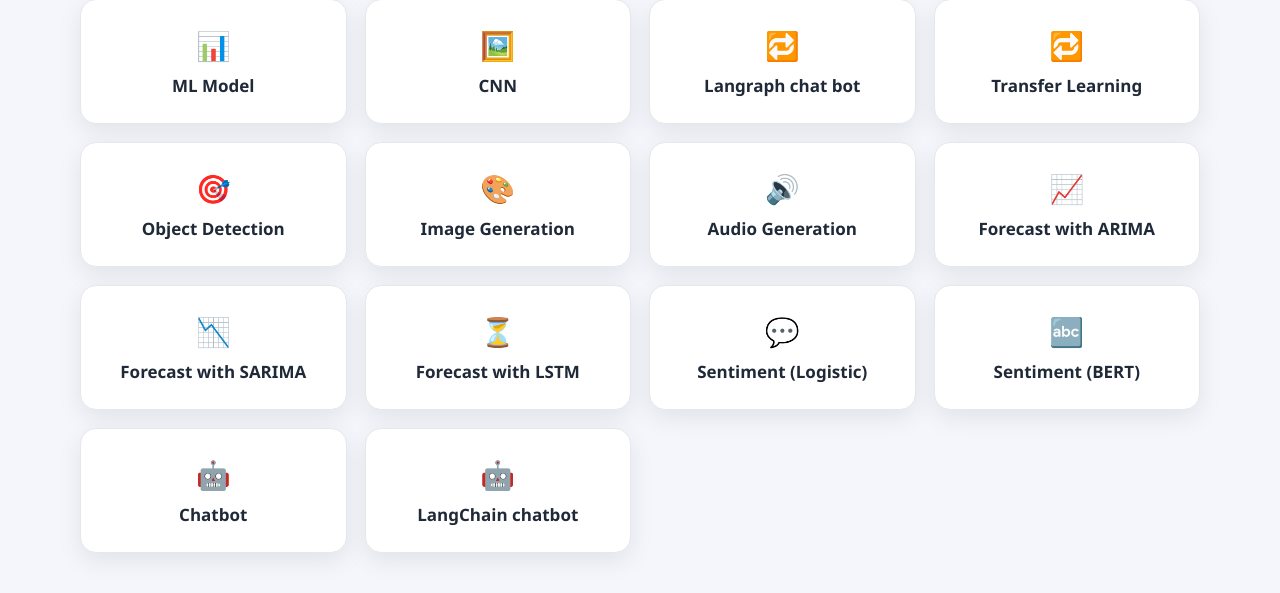
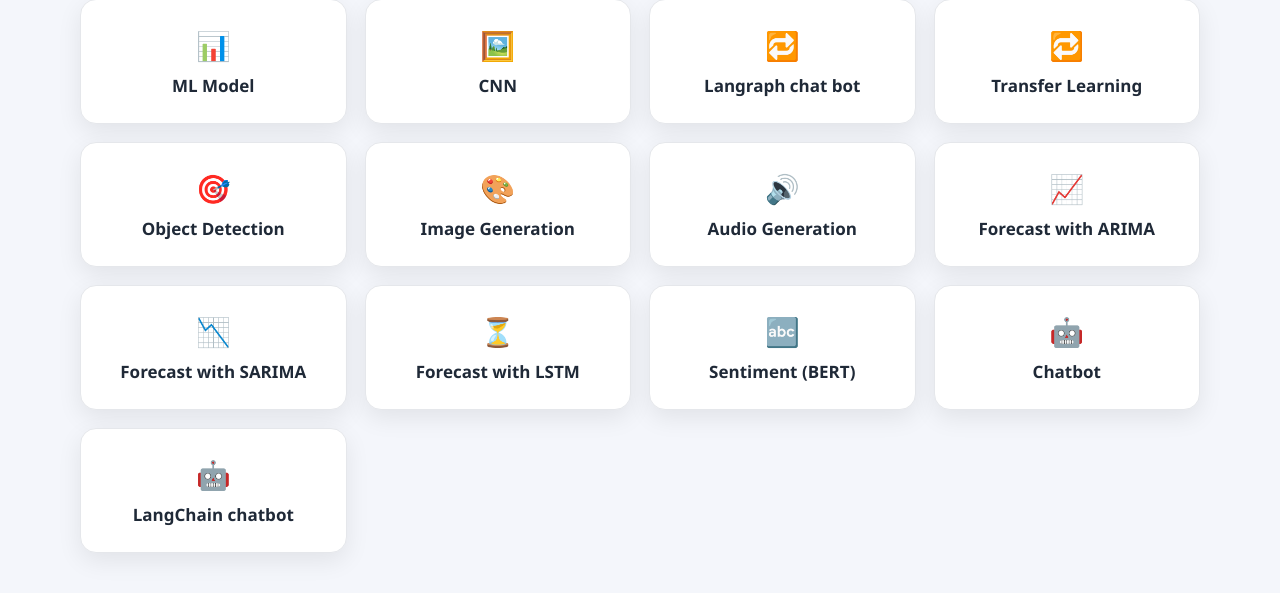
Before and after one commit to Amansrivastava1312/Incremental-main, a FastAPI app: page / in a window 1280 px wide. Shown: the part 443-1036 px from the top of the page. Run offline with FastAPI, Linux system fonts and the light colour scheme.

Commit message:
app.py updated for endpoint

```diff
--- a/app.py
+++ b/app.py
@@ -250,11 +250,11 @@ def bert_page(request: Request):
     return templates.TemplateResponse(request, "bert.html")
 
 
-@app.get("/logistic", response_class=HTMLResponse)
-def logistic_page(request: Request):
-    return templates.TemplateResponse(request, "logistic.html")
+# @app.get("/logistic", response_class=HTMLResponse)
+# def logistic_page(request: Request):
+#     return templates.TemplateResponse(request, "logistic.html")
 
-@app.get
+
 
 # ---------- API ENDPOINTS ----------
 @app.post("/sentiment-bert")
--- a/templates/index.html
+++ b/templates/index.html
@@ -36,7 +36,6 @@
     <a class="model-btn" href="arima"><span class="icon">📈</span>Forecast with ARIMA</a>
     <a class="model-btn" href="sarima"><span class="icon">📉</span>Forecast with SARIMA</a>
     <a class="model-btn" href="lstm"><span class="icon">⏳</span>Forecast with LSTM</a>
-    <a class="model-btn" href="logistic"><span class="icon">💬</span>Sentiment (Logistic)</a>
     <a class="model-btn" href="bert"><span class="icon">🔤</span>Sentiment (BERT)</a>
     <a class="model-btn" href="chatbot"><span class="icon">🤖</span>Chatbot </a>
     <a class="model-btn" href="Langagent"><span class="icon">🤖</span>LangChain chatbot</a>
```
